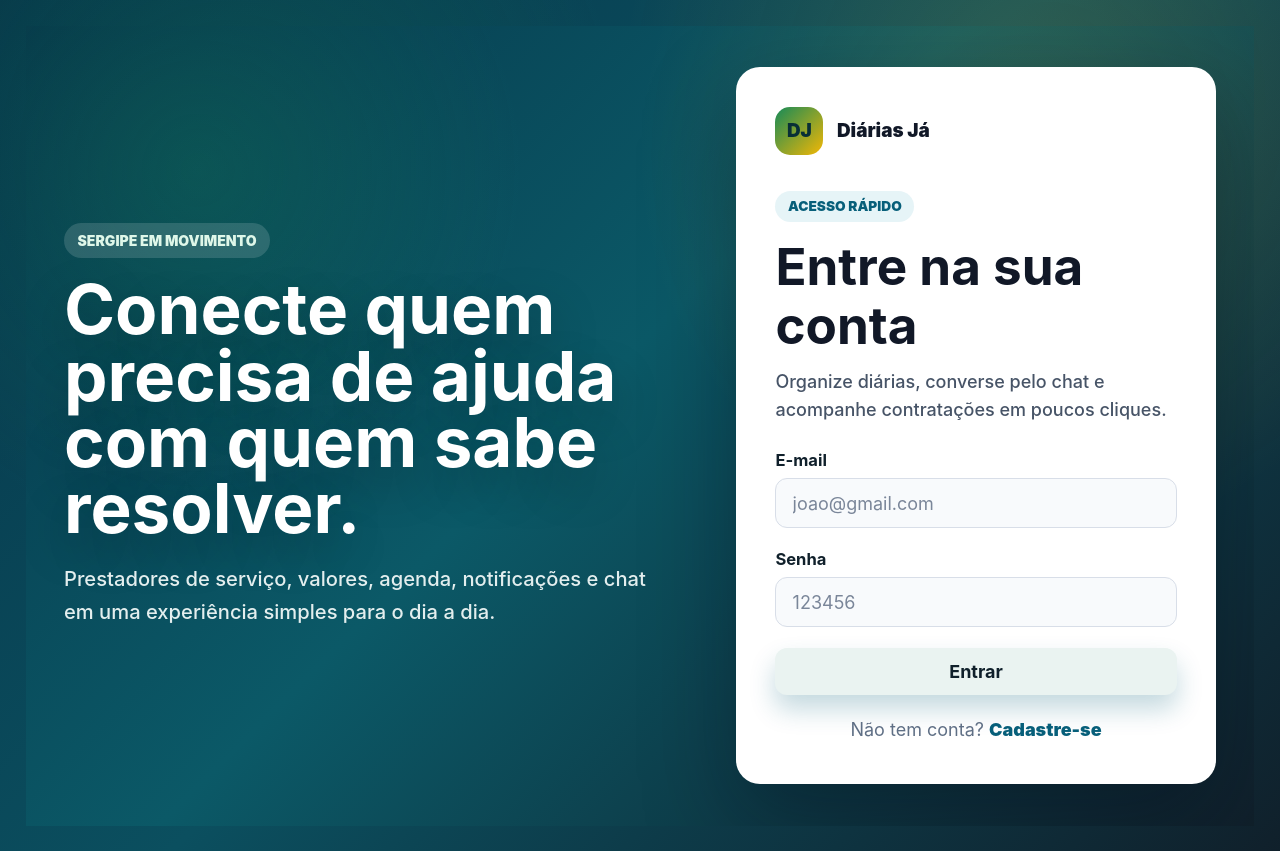
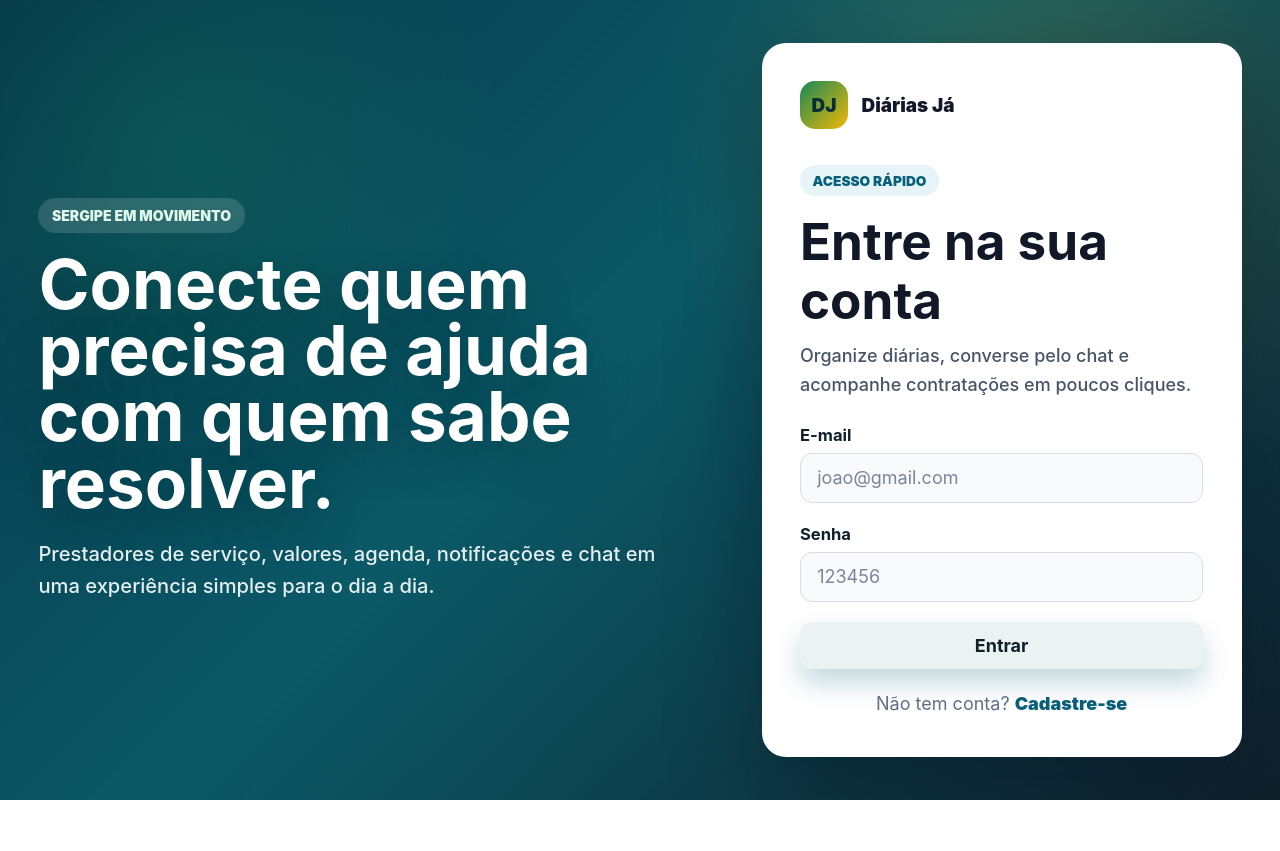
Before and after one commit to Joaovirone/diariasja, a Vue app in the folder frontend/: page /login in a window 1280 px wide. After the commit the page ends 800 px from the top, so only its background shows below. Built offline with nearby package versions, Linux system fonts and the light colour scheme; no server answers.

Commit message:
feat: adjust layout and styling for authentication screens

```diff
--- a/frontend/src/App.vue
+++ b/frontend/src/App.vue
@@ -1,5 +1,5 @@
 <template>
-  <div id="app" class="app-shell">
+  <div id="app" class="app-shell" :class="{ 'auth-layout': !isLoggedIn }">
     <aside v-if="isLoggedIn" class="sidebar">
       <router-link to="/dashboard" class="brand">
         <span class="brand-mark">DJ</span>
@@ -245,6 +245,10 @@ const logout = () => {
   padding: clamp(1.25rem, 2vw, 2.25rem);
 }
 
+.auth-layout .main-content {
+  padding: 0;
+}
+
 @media (max-width: 860px) {
   .app-shell {
     display: block;
--- a/frontend/src/views/Login.vue
+++ b/frontend/src/views/Login.vue
@@ -107,7 +107,7 @@ const handleLogin = async () => {
   z-index: 1;
   width: 100%;
   padding: clamp(1.75rem, 3vw, 2.5rem);
-  border: 1px solid rgba(255, 255, 255, 0.92);
+  border: 0;
   border-radius: 24px;
   background: #ffffff;
   box-shadow: 0 34px 90px rgba(2, 8, 23, 0.34);
```
